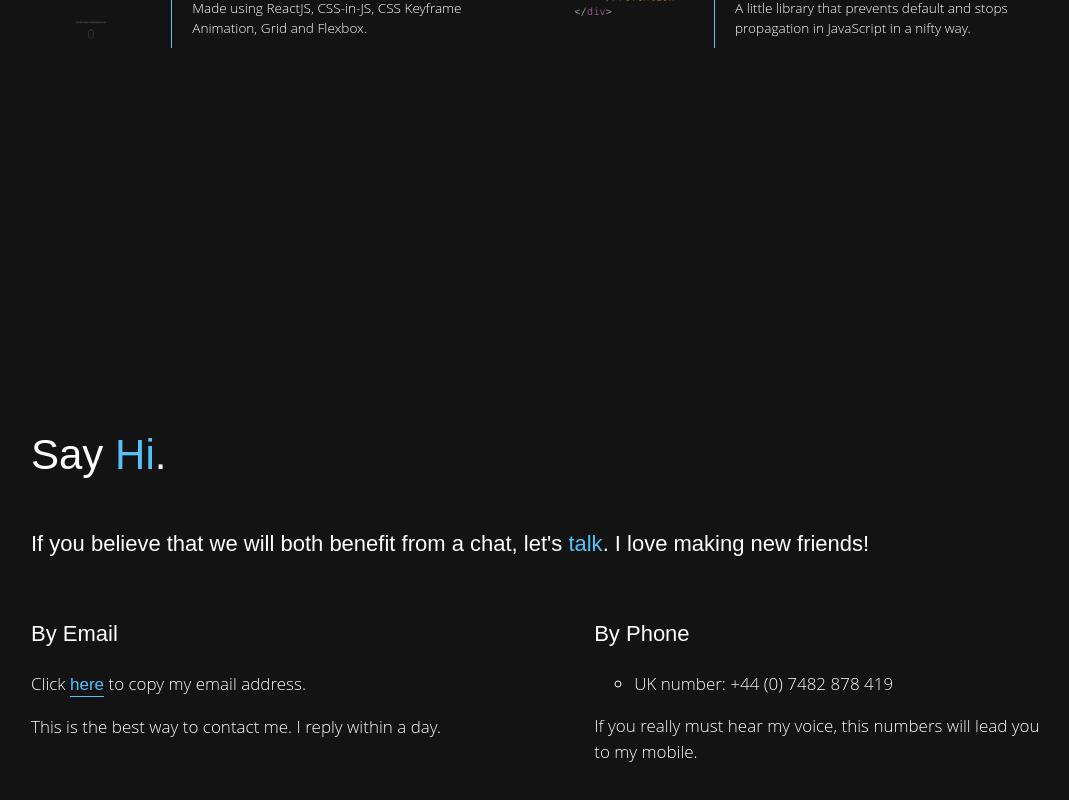
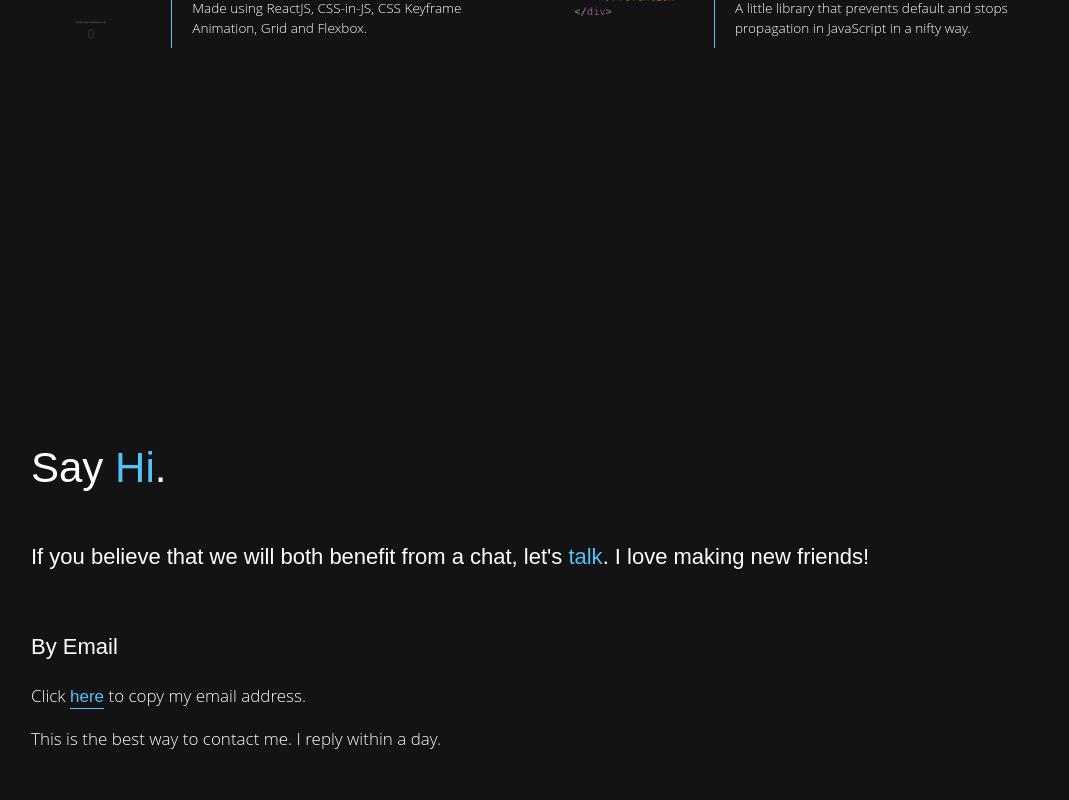
Before and after one commit to pamelachia/portfolio, a React (Create React App) app: page / in a window 1280 px wide. Shown: the part 3801-4601 px from the top of the page, without its empty margins (97-1166 px from the left). Built offline with nearby package versions, Linux system fonts and the light colour scheme; what webfontloader would draw is missing.

Commit message:
Removed phone number

```diff
--- a/src/components/Sections/Contacts.jsx
+++ b/src/components/Sections/Contacts.jsx
@@ -97,7 +97,7 @@ class Contacts extends Component {
                                 within a day.
                             </p>
                         </Contact>
-                        <Contact title="By Phone">
+                        {/* <Contact title="By Phone">
                             <ul>
                                 <li>
                                     UK number: +{69 - 25} ({5 - 5}){" "}
@@ -108,7 +108,7 @@ class Contacts extends Component {
                                 If you really must hear my voice, this numbers
                                 will lead you to my mobile.
                             </p>
-                        </Contact>
+                        </Contact> */}
                     </div>
                 </Appear>
             </div>
```
